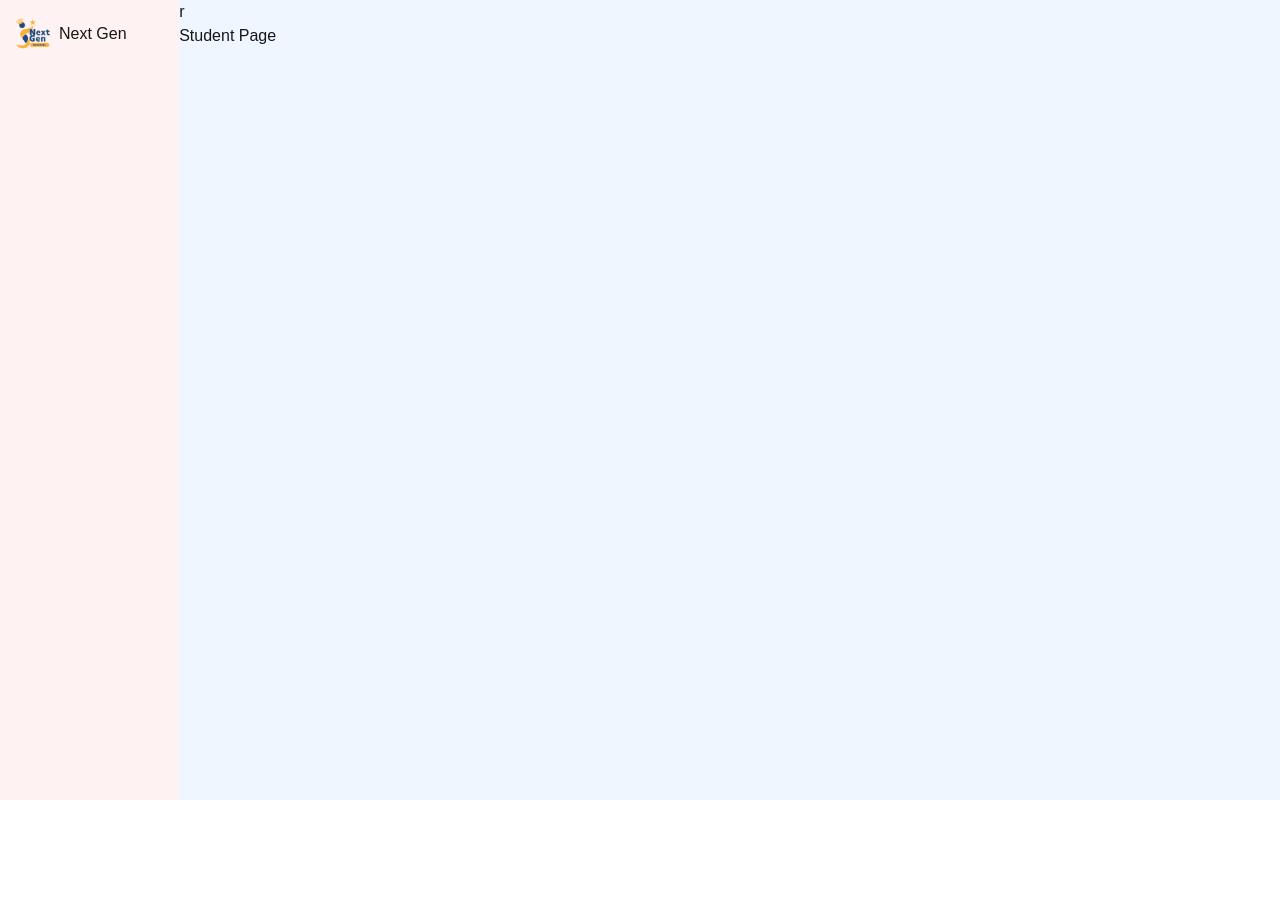
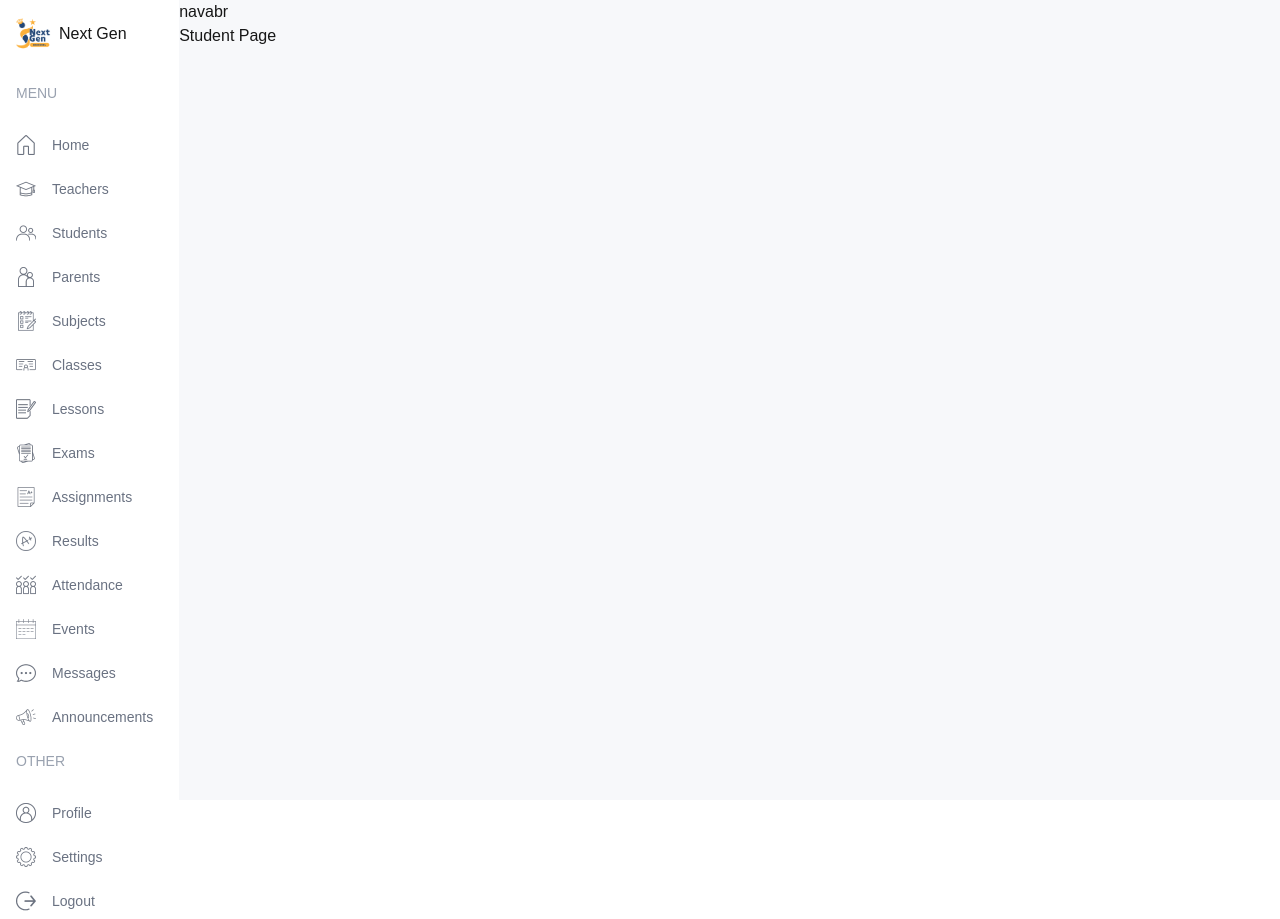
Before and after one commit to riponmondalbd/next-gen-school, a Next.js app: page /student in a window 1280 px wide. Before the commit the page ends 800 px from the top, so only its background shows below. Built offline with nearby package versions, Linux system fonts and the light colour scheme.

Commit message:
comonents -> Menu.tsx --> make menu items and also map it to show

```diff
--- a/src/app/(dashboard)/layout.tsx
+++ b/src/app/(dashboard)/layout.tsx
@@ -1,3 +1,5 @@
+import Menu from "@/components/Menu";
+import Navbar from "@/components/Navbar";
 import Image from "next/image";
 import Link from "next/link";
 
@@ -8,8 +10,9 @@ export default function DashoboardLayout({
 }>) {
   return (
     <div className="h-screen flex">
-      {/* left navabr */}
-      <div className="w-[14%] md:w-[8%] lg:w-[16%] xl:w-[14%] bg-red-50 p-4">
+      {/* left navabr content*/}
+      <div className="w-[14%] md:w-[8%] lg:w-[16%] xl:w-[14%] p-4">
+        {/* logo and title */}
         <Link
           href={"/"}
           className="flex items-center justify-center lg:justify-start gap-2"
@@ -17,10 +20,15 @@ export default function DashoboardLayout({
           <Image src="/assets/logo.png" alt="logo" width={35} height={35} />
           <span className="hidden lg:block">Next Gen</span>
         </Link>
+
+        {/* menu detials */}
+        <Menu />
       </div>
-      {/* right content */}
-      <div className="w-[86%] md:w-[92%] lg:w-[84%] xl:w-[86%] bg-blue-50">
-        r{children}
+
+      {/* right main content */}
+      <div className="w-[86%] md:w-[92%] lg:w-[84%] xl:w-[86%] bg-[#f7f8fa] overflow-scroll">
+        <Navbar />
+        {children}
       </div>
     </div>
   );
--- a/src/components/Menu.tsx
+++ b/src/components/Menu.tsx
@@ -1,3 +1,140 @@
+import Image from "next/image";
+import Link from "next/link";
+
+const menuItems = [
+  {
+    title: "MENU",
+    items: [
+      {
+        icon: "/assets/home.png",
+        label: "Home",
+        href: "/",
+        visible: ["admin", "teacher", "student", "parent"],
+      },
+      {
+        icon: "/assets/teacher.png",
+        label: "Teachers",
+        href: "/list/teachers",
+        visible: ["admin", "teacher"],
+      },
+      {
+        icon: "/assets/student.png",
+        label: "Students",
+        href: "/list/students",
+        visible: ["admin", "teacher"],
+      },
+      {
+        icon: "/assets/parent.png",
+        label: "Parents",
+        href: "/list/parents",
+        visible: ["admin", "teacher"],
+      },
+      {
+        icon: "/assets/subject.png",
+        label: "Subjects",
+        href: "/list/subjects",
+        visible: ["admin"],
+      },
+      {
+        icon: "/assets/class.png",
+        label: "Classes",
+        href: "/list/classes",
+        visible: ["admin", "teacher"],
+      },
+      {
+        icon: "/assets/lesson.png",
+        label: "Lessons",
+        href: "/list/lessons",
+        visible: ["admin", "teacher"],
+      },
+      {
+        icon: "/assets/exam.png",
+        label: "Exams",
+        href: "/list/exams",
+        visible: ["admin", "teacher", "student", "parent"],
+      },
+      {
+        icon: "/assets/assignment.png",
+        label: "Assignments",
+        href: "/list/assignments",
+        visible: ["admin", "teacher", "student", "parent"],
+      },
+      {
+        icon: "/assets/result.png",
+        label: "Results",
+        href: "/list/results",
+        visible: ["admin", "teacher", "student", "parent"],
+      },
+      {
+        icon: "/assets/attendance.png",
+        label: "Attendance",
+        href: "/list/attendance",
+        visible: ["admin", "teacher", "student", "parent"],
+      },
+      {
+        icon: "/assets/calendar.png",
+        label: "Events",
+        href: "/list/events",
+        visible: ["admin", "teacher", "student", "parent"],
+      },
+      {
+        icon: "/assets/message.png",
+        label: "Messages",
+        href: "/list/messages",
+        visible: ["admin", "teacher", "student", "parent"],
+      },
+      {
+        icon: "/assets/announcement.png",
+        label: "Announcements",
+        href: "/list/announcements",
+        visible: ["admin", "teacher", "student", "parent"],
+      },
+    ],
+  },
+  {
+    title: "OTHER",
+    items: [
+      {
+        icon: "/assets/profile.png",
+        label: "Profile",
+        href: "/profile",
+        visible: ["admin", "teacher", "student", "parent"],
+      },
+      {
+        icon: "/assets/setting.png",
+        label: "Settings",
+        href: "/settings",
+        visible: ["admin", "teacher", "student", "parent"],
+      },
+      {
+        icon: "/assets/logout.png",
+        label: "Logout",
+        href: "/logout",
+        visible: ["admin", "teacher", "student", "parent"],
+      },
+    ],
+  },
+];
 export default function Menu() {
-  return <div>menu</div>;
+  return (
+    <div className="mt-4 text-sm">
+      {menuItems.map((i) => (
+        <div className="flex flex-col gap-2" key={i.title}>
+          <span className="hidden lg:block text-gray-400 font-light my-4">
+            {i.title}
+          </span>
+          {i.items.map((item) => (
+            <Link
+              href={item.href}
+              key={item.label}
+              className="flex items-center justify-center lg:justify-start gap-4 text-gray-500 py-2"
+            >
+              <Image src={item.icon} alt={item.label} width={20} height={20} />
+              <span className="hidden lg:block">{item.label}</span>
+            </Link>
+          ))}
+        </div>
+      ))}
+    </div>
+  );
 }
```
